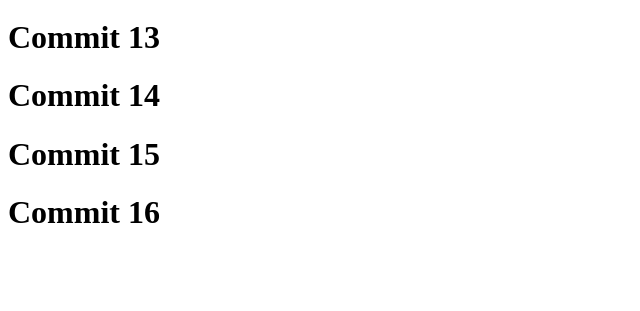
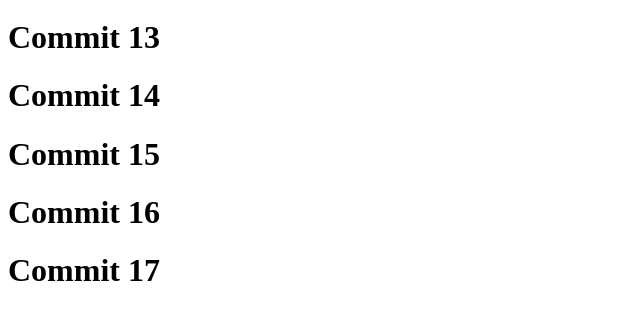
Before and after one commit to hasbiriza/latihan-git, a plain HTML site: page index.html in a window 1280 px wide. Shown: the part 704-1015 px from the top of the page, without its empty margins (0-640 px from the left). Before the commit the page ends 956 px from the top, so only its background shows below. Drawn offline with Linux system fonts and the light colour scheme.

Commit message:
commit 17

```diff
--- a/index.html
+++ b/index.html
@@ -22,6 +22,7 @@
     <h1>Commit 14</h1>
     <h1>Commit 15</h1>
     <h1>Commit 16</h1>
+    <h1>Commit 17</h1>
 
 </body>
 </html>
```
